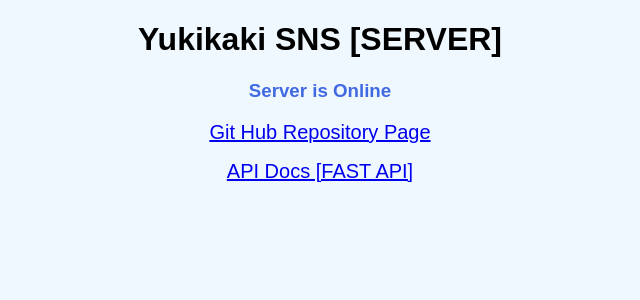
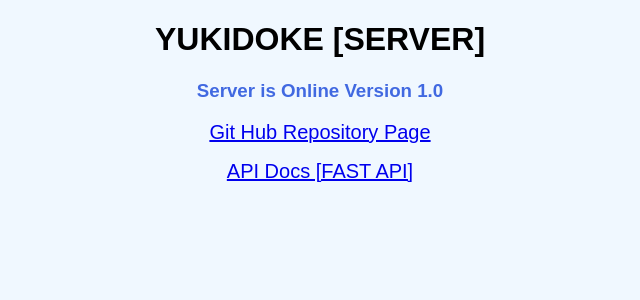
Before and after one commit to AmanoSpica/Kitami-Hackson, a FastAPI app: page / in a window 1280 px wide. Shown: the top 300 px of the page, without its empty margins (320-960 px from the left). Run offline with FastAPI, Linux system fonts and the light colour scheme; some web fonts are replaced.

Commit message:
YUKIDOKE SERVER ver. 1.0

```diff
--- a/templates/index.html
+++ b/templates/index.html
@@ -3,7 +3,7 @@
 	<head>
 		<meta charset="utf-8">
 		<meta name="viewport" content="width=device-width, initial-scale=1.0">
-		<title>Yukikaki SNS [SERVER]</title>
+		<title>YUKIDOKE [SERVER]</title>
 		<link rel="preconnect" href="https://fonts.googleapis.com">
 		<link rel="preconnect" href="https://fonts.gstatic.com" crossorigin>
 		<link href="https://fonts.googleapis.com/css2?family=Zen+Kaku+Gothic+Antique&family=Zen+Kurenaido&family=Roboto:wght@300&display=swap" rel="stylesheet">
@@ -11,8 +11,8 @@
 	</head>
 	<body>
 		<div class="top">
-			<h1>Yukikaki SNS [SERVER]</h1>
-			<h3>Server is Online</h3>
+			<h1>YUKIDOKE [SERVER]</h1>
+			<h3>Server is Online   Version 1.0</h3>
 		</div>
 		<div class="Github">
 			<p><a href="https://github.com/AmanoSpica/Kitami-Hackson" target="_blank">Git Hub Repository Page</a></p>
```
